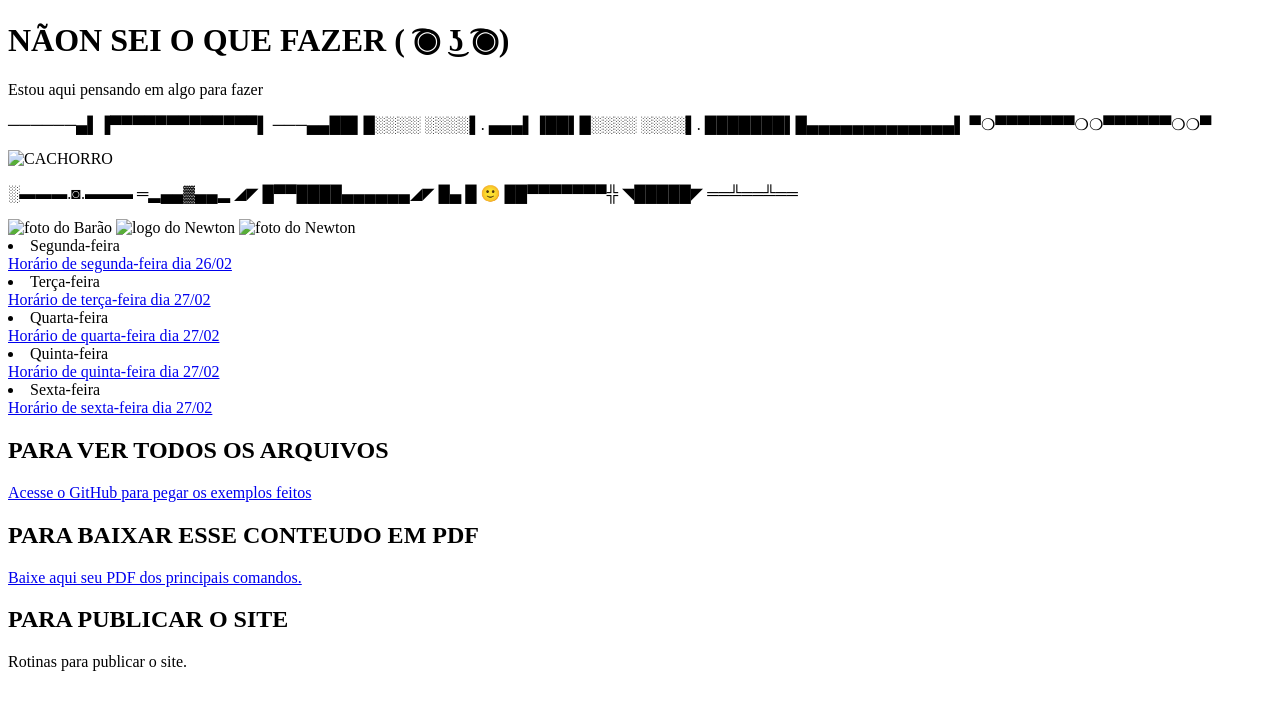
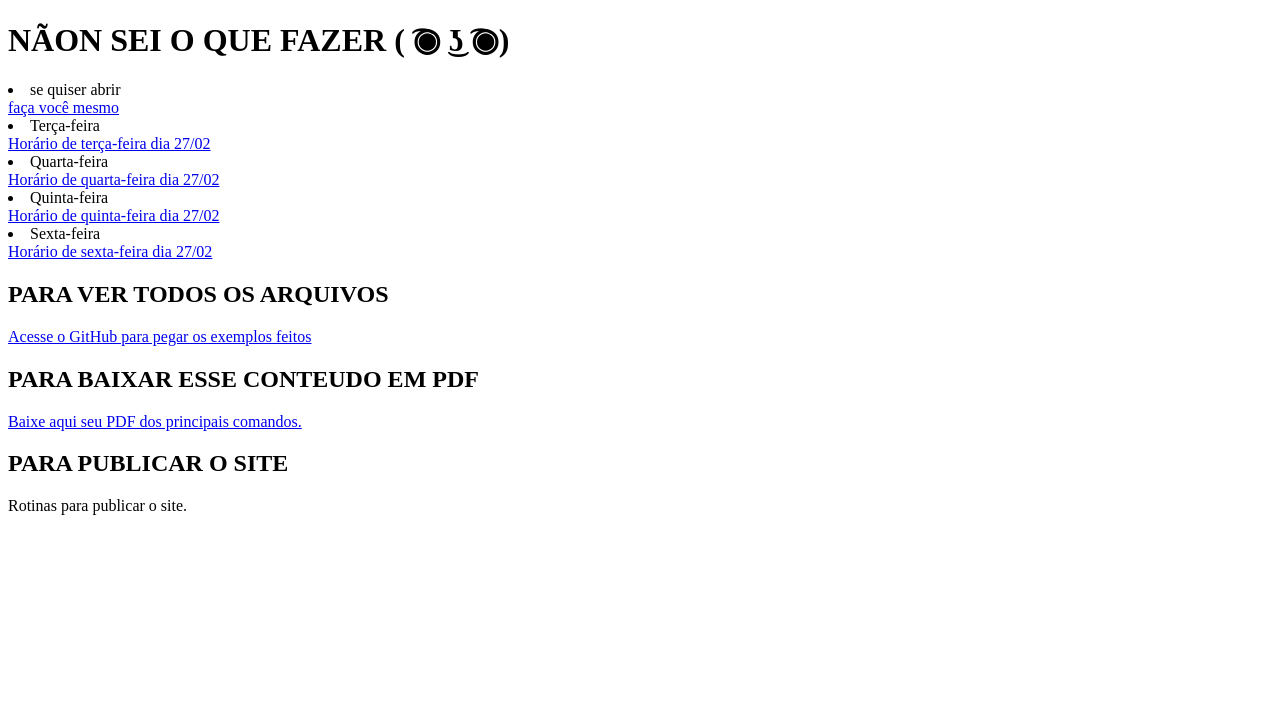
Before and after one commit to legartobanan/Programa-o-2024, a plain HTML site: page index (1).html in a window 1280 px wide. Drawn offline with Linux system fonts and the light colour scheme.

Commit message:
Update index (1).html

```diff
--- a/index (1).html
+++ b/index (1).html
@@ -9,27 +9,8 @@
 <body>
     <h1> NÃON SEI O QUE FAZER ( ͡◉ ͜ʖ ͡◉) </h1>
 
-    <p> Estou aqui pensando em algo para fazer </p>
-    <p> ──────▄▌▐▀▀▀▀▀▀▀▀▀▀▀▀▀▌
-        ───▄▄██▌█░░░░     ░░░░▌.
-        ▄▄▄▌▐██▌█░░░░     ░░░░▌.
-        ███████▌█▄▄▄▄▄▄▄▄▄▄▄▄▄▌
-        ▀❍▀▀▀▀▀▀▀❍❍▀▀▀▀▀▀❍❍▀</p>
-
-    <img src="CACHORRO.PENSANTE" alt="CACHORRO">
-    <P>░▬▬▬.◙.▬▬▬
-        ═▂▄▄▓▄▄▂
-        ◢◤ █▀▀████▄▄▄▄▄▄◢◤
-        █▄ █ 🙂 ██▀▀▀▀▀▀▀╬
-        ◥█████◤
-        ══╩══╩══</P>
-    <img src="BARAO2.jpg" alt="foto do Barão">
-    <img src="NEWTON1.jpg" alt="logo do Newton">
-    <img src="NEWTON2.jpg" alt="foto do Newton">
-
-
-        <li>Segunda-feira</li>
-        <a href="segunda.html" target="_blank">Horário de segunda-feira dia 26/02</a>
+        <li>se quiser abrir</li>
+        <a href="index.html(2)" target="_blank">faça você mesmo</a>
 
         <li>Terça-feira</li>
         <a href="terca.html" target="_blank">Horário de terça-feira dia 27/02</a>
```
